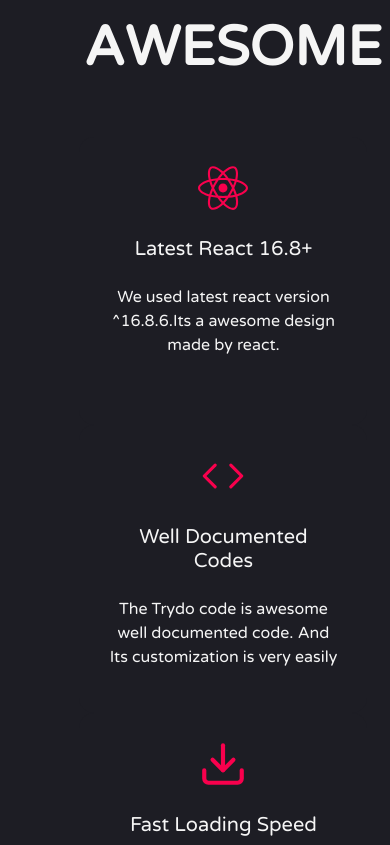
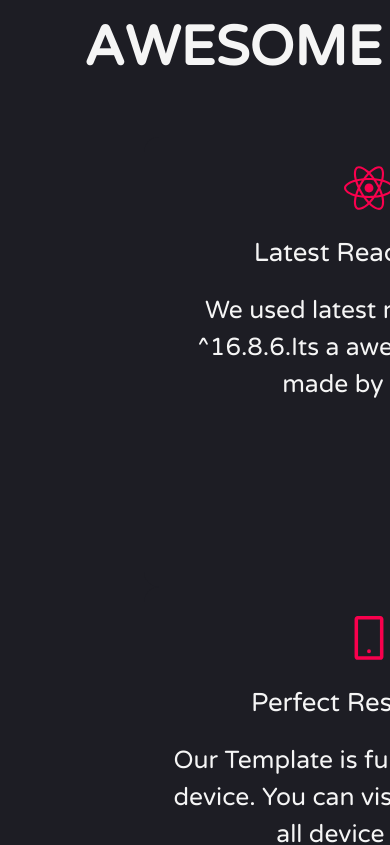
Before and after one commit to Amangupta20000/trydo-cloneapp, a React (Create React App) app: page /new in a window 390 px wide. Shown: the part 1160-2005 px from the top of the page. Built offline with nearby package versions, Linux system fonts and the light colour scheme.

Commit message:
clone-app

```diff
--- a/src/Card.jsx
+++ b/src/Card.jsx
@@ -6,7 +6,7 @@ function Card(props) {
 
     return (
 
-        <div className="card col-lg-3 col-10 mx-auto" data-aos="fade-right" data-aos-duration="1500" >
+        <div className="cards " data-aos="fade-right" data-aos-duration="1500" >
            <h1 className="pt-3"> {props.imgscr}</h1>
 
             <div className="card-body">
--- a/src/Features.jsx
+++ b/src/Features.jsx
@@ -9,7 +9,7 @@ function Features() {
 
 
 
-        <div className="col-10 text-center mx-auto">
+        <div className="cardAllign col-10 text-center ">
         <div className="row " >
         {
 
--- a/src/index.css
+++ b/src/index.css
@@ -44,21 +44,23 @@
   background-color: #1d1d24;
   color: whitesmoke;
 }
-.card {
+.cards {
   width: 18rem !important;
   height: 18rem;
   background-color: #1d1d24 !important;
   border-radius: 15px !important;
   cursor: pointer;
   border: none !important;
+  margin-right: auto !important;
+  margin-left: auto !important;
 }
-.card:hover {
+.cards:hover {
   background-image: linear-gradient(90deg, #f61b10, #ef0963) !important;
   transition: all 0.1s cubic-bezier(0.645, 0.045, 0.355, 1) !important;
   transform: translate(0, -20px) !important;
   transition-duration: 0s;
 }
-.card:hover .icons {
+.cards:hover .icons {
   color: #fff;
 }
 .icons {
@@ -152,6 +154,10 @@
   border-radius: 6px;
   transition: 0.5s;
 }
+.cardAllign {
+  margin-right: auto !important;
+  margin-left: auto !important;
+}
 .footerbtn:hover {
   background-color: transparent !important;
   color: #1d1d24 !important;
@@ -191,3 +197,25 @@
     background-image: linear-gradient(red, yellow, green);
   }
 }
+@media (max-width: 576px) {
+  .cardAllign {
+    flex: 0 0 auto !important;
+    width: 70% !important;
+  }
+  .cards {
+    margin-right: 0 !important;
+    margin-left: 0 !important;
+  }
+  .cardAllign {
+    margin-left: 9rem !important;
+    /* margin-right: 0 !important; */
+  }
+  .cards {
+    height: 450px !important;
+    width: 450px !important;
+    font-size: calc(1.325rem + 0.9vw) !important;
+  }
+  .card-title {
+    font-size: calc(1.325rem + 1.2vw) !important;
+  }
+}
```
